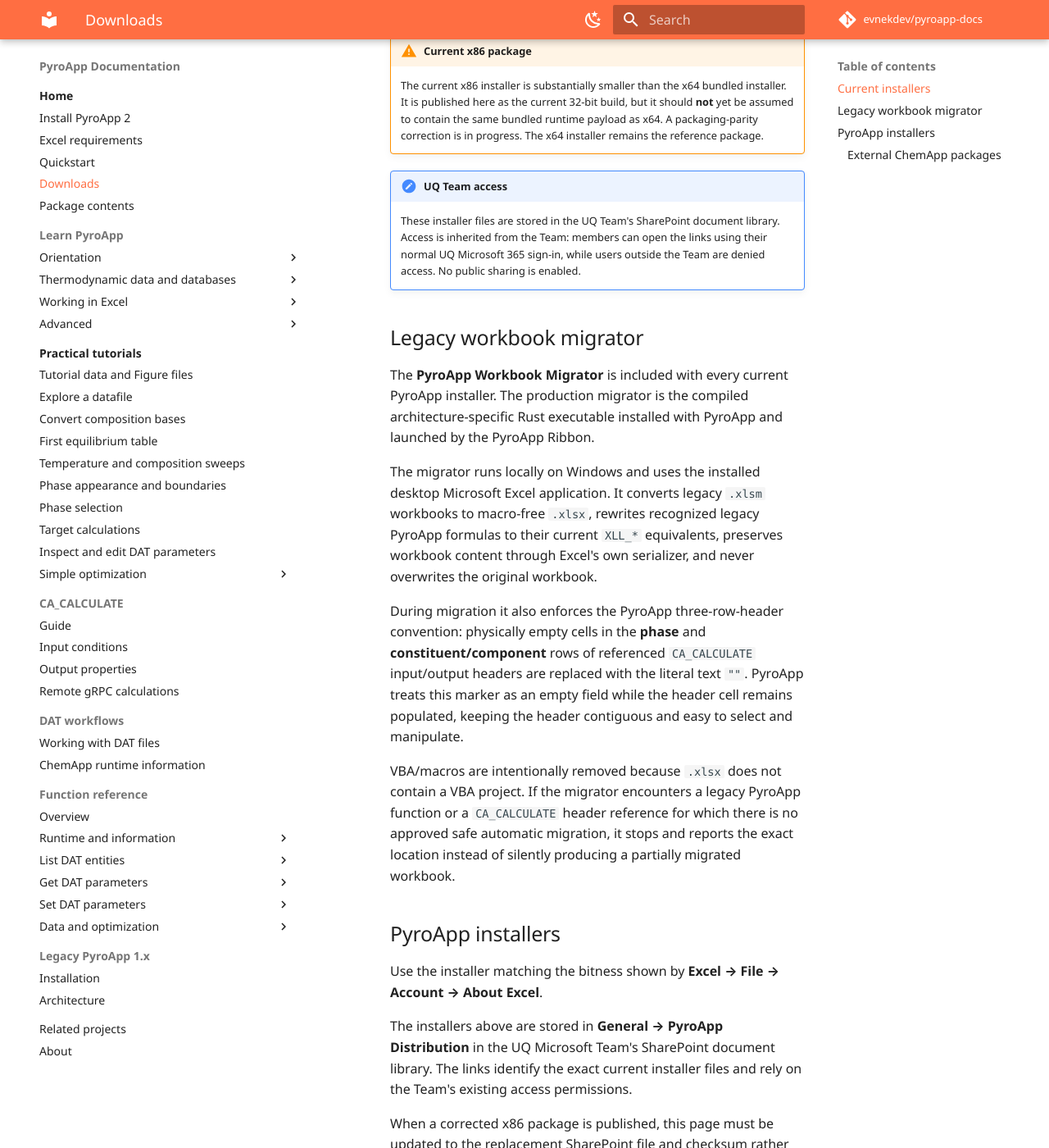
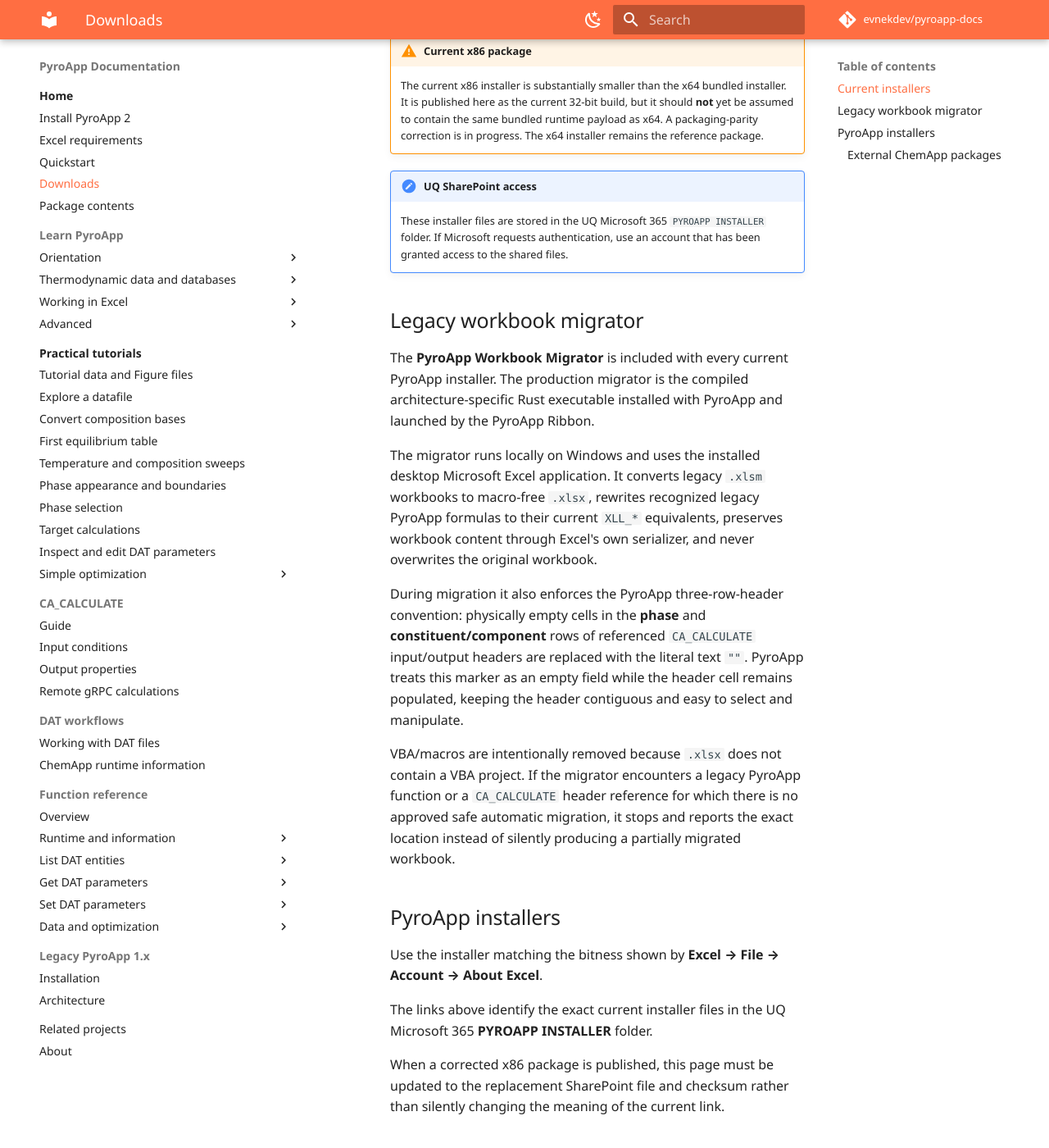
Before and after one commit to evnekdev/pyroapp-docs, an MkDocs documentation site: the page built from docs/download.md, in a window 1280 px wide and 1400 px high, scrolled down 1237 px. Shown: the whole window at 82% size. Built offline with MkDocs 1.6.1 and Material for MkDocs 9.7.7, drawn with Linux system fonts in a browser that asks for light colours; some web fonts are replaced; comment, search, counter and statistics services are not loaded; some of the changed text lies outside the part shown.

Commit message:
docs: update PyroApp installer download links

```diff
--- a/docs/download.md
+++ b/docs/download.md
@@ -1,6 +1,6 @@
 # Downloads
 
-PyroApp release packages are distributed on an **approval-controlled basis** rather than through an anonymous public download. Each published version has separate x64 and x86 installers. Access to the installer files is inherited from the UQ Microsoft Teams / SharePoint group.
+PyroApp release packages are distributed through UQ Microsoft 365 rather than through an anonymous public download. Each published version has separate x64 and x86 installers. Use the installer link below for the Excel architecture installed on your computer.
 
 The intended primary PyroSearch package is:
 
@@ -24,14 +24,14 @@
 
 | Architecture | Installer | Size | SHA-256 | Status |
 |---|---|---:|---|---|
-| x64 | [PyroApp-0.1.0-x64-Setup.exe](https://uq.sharepoint.com/:u:/r/teams/zhbggcmqxf/Shared%20Documents/General/PyroApp%20Distribution/PyroApp-0.1.0-x64-Setup.exe?d=wacfcc83134254a6aa3c41234fc9ac0e2&csf=1&web=1&e=rG3hdD) | 77,510,254 bytes | `aaa58bba8bbc452a0a2c27fc37e184f6c69e3e58d32eda1b2c45507af6d4f67c` | Primary bundled installer |
-| x86 | [PyroApp-0.1.0-x86-Setup.exe](https://uq.sharepoint.com/:u:/r/teams/zhbggcmqxf/Shared%20Documents/General/PyroApp%20Distribution/PyroApp-0.1.0-x86-Setup.exe?d=w7fa8a43d052247f4a527b71b4b22cb43&csf=1&web=1&e=PM0b0d) | 4,099,372 bytes | `57ea8bf7ada21fafd852c8c1c6f97a94e1ee36707b4d3f76506551f559fd9da0` | Interim current x86 build; package-parity correction pending |
+| x64 | [PyroApp-0.1.0-x64-Setup.exe](https://uq-my.sharepoint.com/:u:/r/personal/uqenekho_uq_edu_au/Documents/PYROAPP%20INSTALLER/PyroApp-0.1.0-x64-Setup.exe?d=wc71b91650d5d46b8a0725309a2b514b3&csf=1&web=1&e=zEb3Cq) | 77,510,254 bytes | `aaa58bba8bbc452a0a2c27fc37e184f6c69e3e58d32eda1b2c45507af6d4f67c` | Primary bundled installer |
+| x86 | [PyroApp-0.1.0-x86-Setup.exe](https://uq-my.sharepoint.com/:u:/r/personal/uqenekho_uq_edu_au/Documents/PYROAPP%20INSTALLER/PyroApp-0.1.0-x86-Setup.exe?d=waa46ee4dd46c42bf894ef5935f4efde5&csf=1&web=1&e=POO5pV) | 4,099,372 bytes | `57ea8bf7ada21fafd852c8c1c6f97a94e1ee36707b4d3f76506551f559fd9da0` | Interim current x86 build; package-parity correction pending |
 
 !!! warning "Current x86 package"
     The current x86 installer is substantially smaller than the x64 bundled installer. It is published here as the current 32-bit build, but it should **not** yet be assumed to contain the same bundled runtime payload as x64. A packaging-parity correction is in progress. The x64 installer remains the reference package.
 
-!!! note "UQ Team access"
-    These installer files are stored in the UQ Team's SharePoint document library. Access is inherited from the Team: members can open the links using their normal UQ Microsoft 365 sign-in, while users outside the Team are denied access. No public sharing is enabled.
+!!! note "UQ SharePoint access"
+    These installer files are stored in the UQ Microsoft 365 `PYROAPP INSTALLER` folder. If Microsoft requests authentication, use an account that has been granted access to the shared files.
 
 ## Legacy workbook migrator
 
@@ -47,7 +47,7 @@
 
 Use the installer matching the bitness shown by **Excel → File → Account → About Excel**.
 
-The installers above are stored in **General → PyroApp Distribution** in the UQ Microsoft Team's SharePoint document library. The links identify the exact current installer files and rely on the Team's existing access permissions.
+The links above identify the exact current installer files in the UQ Microsoft 365 **PYROAPP INSTALLER** folder.
 
 When a corrected x86 package is published, this page must be updated to the replacement SharePoint file and checksum rather than silently changing the meaning of the current link.
 
```
